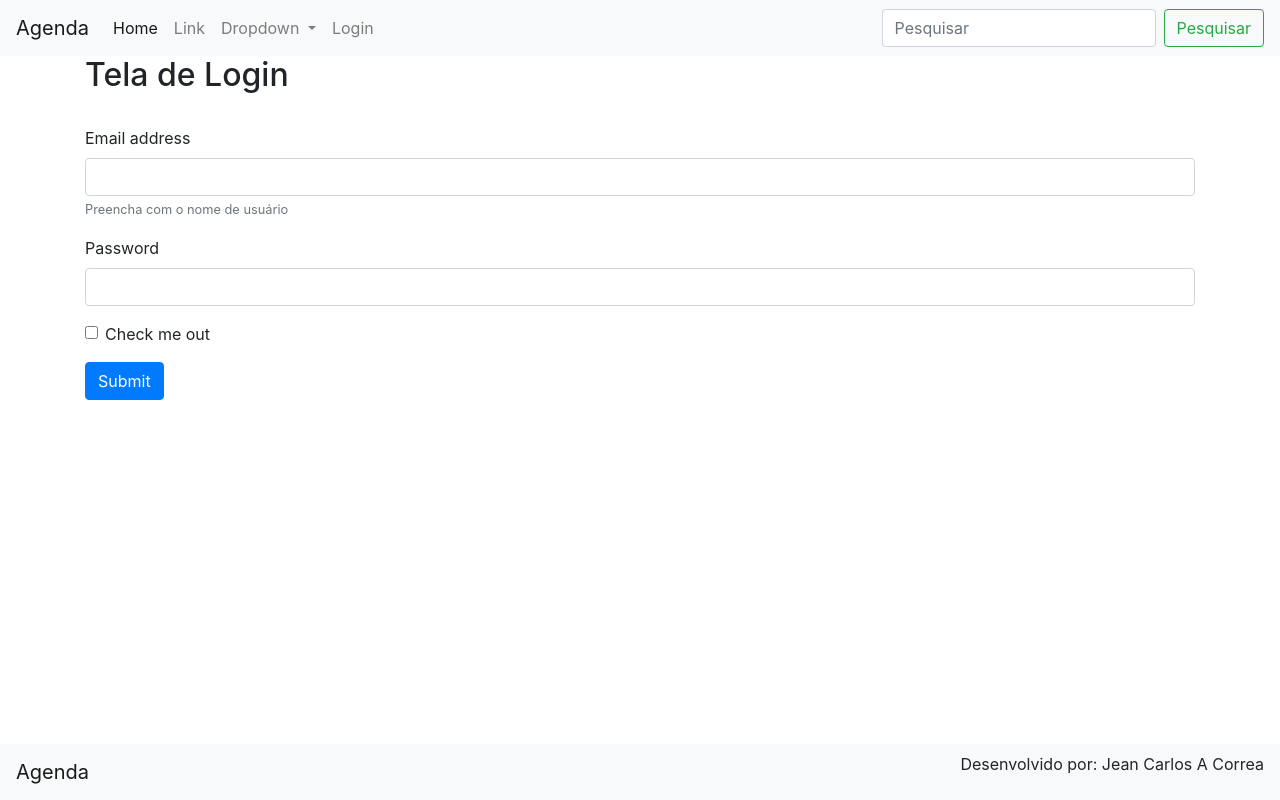
After one commit to JeanCarlos2017/agenda, a Django app: page /login/ in a window 1280 px wide. The commit adds this page. Run offline with Django 3.2, Linux system fonts and the light colour scheme; some libraries are stand-ins or nearby versions.

Commit message:
Incluindo tela e função de autenticação

```diff
--- /dev/null
+++ b/Templates/login.html
@@ -0,0 +1,32 @@
+{% extends "model-page.html" %}
+    <br>
+{% block content %}
+
+
+<div class="container">
+    {% for message in messages %}
+        <div class="alert alert-danger alert-dismissible">
+           <strong> Erro!  </strong>{{ message }}
+       </div>
+    {% endfor %}
+    <h2> Tela de Login</h2>
+    <br>
+    <form action="submit" method="post"> {% csrf_token %}
+      <div class="form-group">
+        <label for="exampleInputEmail1">Email address</label>
+        <input type="text" class="form-control" id="exampleInputEmail1" name="username" aria-describedby="emailHelp">
+        <small id="emailHelp" class="form-text text-muted">Preencha com o nome de usuário</small>
+      </div>
+      <div class="form-group">
+        <label for="exampleInputPassword1">Password</label>
+        <input type="password" name="password" class="form-control" id="exampleInputPassword1">
+      </div>
+      <div class="form-group form-check">
+        <input type="checkbox" class="form-check-input" id="exampleCheck1">
+        <label class="form-check-label" for="exampleCheck1">Check me out</label>
+      </div>
+      <button type="submit" class="btn btn-primary">Submit</button>
+    </form>
+
+</div>
+{% endblock %}
--- a/Templates/model-footer.html
+++ b/Templates/model-footer.html
@@ -1,5 +1,5 @@
 
 <nav class="navbar fixed-bottom navbar-light bg-light">
-  <a class="navbar-brand" href="#">Fixo na parte inferior</a>
+  <a class="navbar-brand" href="#">Agenda</a>
     <p text-align="left"> Desenvolvido por: Jean Carlos A Correa</p>
 </nav>
--- a/Templates/model-header.html
+++ b/Templates/model-header.html
@@ -29,9 +29,18 @@
               <a class="dropdown-item" href="#">Algo mais aqui</a>
             </div>
           </li>
-          <li class="nav-item">
-            <a class="nav-link disabled" href="#">Desativado</a>
-          </li>
+          <li class="nav-item active">
+
+                {%  if not request.user.is_authenticated %}
+                    <li class="nav-item">
+                        <a class="nav-link" href="/login"> Login </a>
+                     </li>
+                {% else %}
+                    <li class="nav-item">
+                     <a class="nav-link" href="/logout"> Logout </a>
+                    </li>
+                {% endif %}
+            </li>
         </ul>
         <form class="form-inline my-2 my-lg-0">
           <input class="form-control mr-sm-2" type="search" placeholder="Pesquisar" aria-label="Pesquisar">
--- a/agenda/urls.py
+++ b/agenda/urls.py
@@ -16,10 +16,13 @@ Including another URLconf
 from django.contrib import admin
 from django.urls import path
 from core import views
+from django.views.generic import RedirectView
 
 urlpatterns = [
     path('admin/', admin.site.urls),
     path('agenda/', views.lista_eventos),
-    path('', views.lista_eventos),
-
+    path('', RedirectView.as_view(url= '/agenda/')),
+    path('login/', views.login_user),
+    path('login/submit', views.submit_login),
+    path('logout/', views.logout_user)
 ]
--- a/core/views.py
+++ b/core/views.py
@@ -1,9 +1,34 @@
-from django.shortcuts import render
+from django.shortcuts import render, redirect
 from core.models import Evento
-
+from django.contrib.auth.decorators import login_required
+from django.contrib.auth import authenticate, login , logout
+from django.contrib import messages
 # Create your views here.
 
 
+def login_user(request):
+   return render(request, 'login.html')
+
+
+def submit_login(request):
+    if request.POST:
+        username = request.POST.get('username')
+        password = request.POST.get('password')
+        user = authenticate (username=username, password=password)
+        if user is not None:
+            login(request, user)
+            return redirect('/')
+        else:
+            messages.error(request, 'Usuário e/ou senha inválidos')
+    return redirect('/')
+
+
+def logout_user(request):
+    logout(request)
+    return redirect('/')
+
+
+@login_required(login_url='/login/')
 def lista_eventos(request):
     usuario = request.user
     evento = Evento.objects.filter(usuario= usuario)
```
